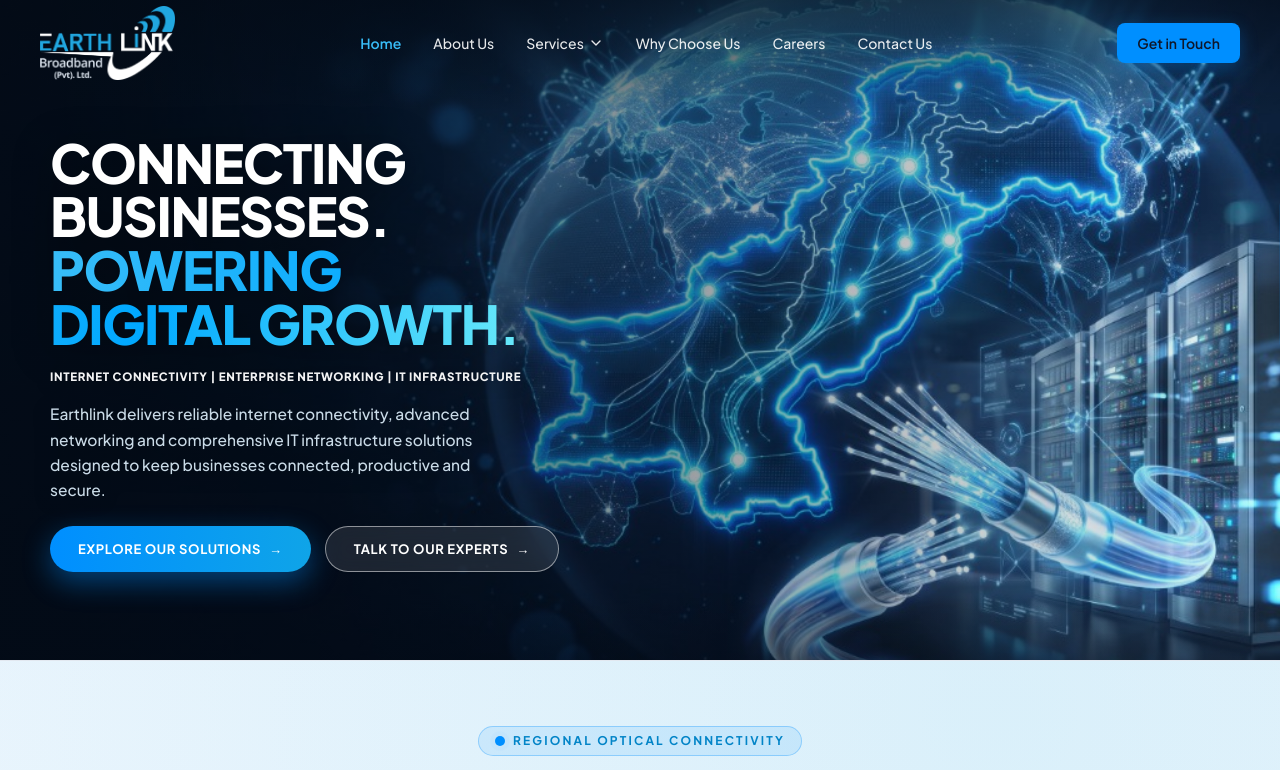
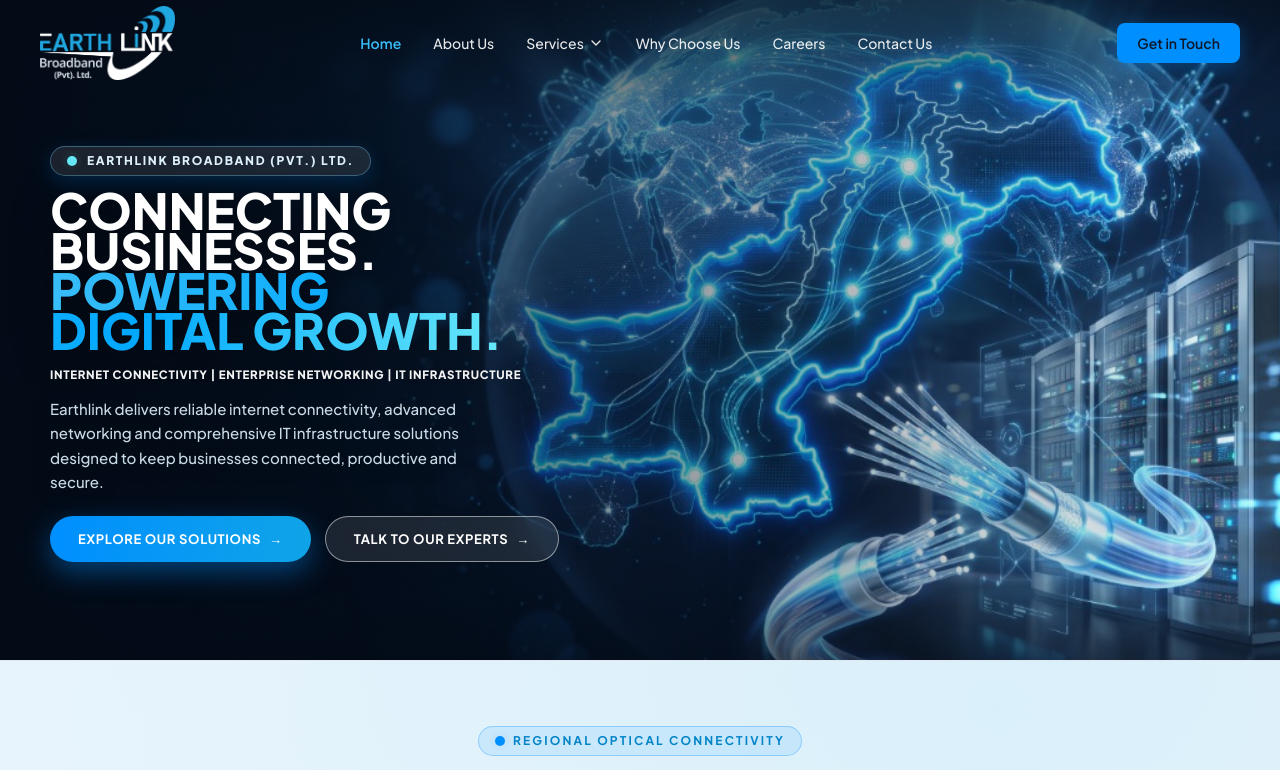
Before and after one commit to zainshabbir04/Earthlink, a Next.js app: page / in a window 1280 px wide. Shown: the top 770 px of the page. Built offline with nearby package versions, Linux system fonts and the light colour scheme.

Commit message:
Add full EARTHLINK Broadband (Pvt.) Ltd. hero badge and balance vertical Hero text alignment

```diff
--- a/src/components/HubexHomeInteractive.tsx
+++ b/src/components/HubexHomeInteractive.tsx
@@ -63,10 +63,21 @@ export default function HubexHomeInteractive() {
         <div className="pointer-events-none absolute inset-x-0 bottom-0 h-16 bg-gradient-to-t from-[#030B16]/40 to-transparent" />
 
         {/* Exact Hero Text & Buttons Overlay on Left */}
-        <div className="relative z-10 w-full max-w-7xl mx-auto px-[20px] lg:px-[50px] pt-28 pb-16 lg:pt-32 lg:pb-20">
-          <div className="max-w-[520px] space-y-4">
+        <div className="relative z-10 w-full max-w-7xl mx-auto px-[20px] lg:px-[50px] pt-24 pb-12 lg:pt-28 lg:pb-16">
+          <div className="max-w-[520px] space-y-3.5">
+            {/* Full Company Name Hero Badge */}
+            <div className="inline-flex items-center gap-2.5 bg-white/10 border border-sky-300/35 backdrop-blur-md shadow-[0_6px_20px_rgba(0,143,255,0.2)] rounded-full px-4 py-1.5">
+              <span className="relative flex h-2.5 w-2.5">
+                <span className="animate-ping absolute inline-flex h-full w-full rounded-full bg-cyan-300 opacity-75" />
+                <span className="relative inline-flex rounded-full h-2.5 w-2.5 bg-cyan-300" />
+              </span>
+              <span className="!text-sky-100 text-[11px] sm:text-xs font-extrabold uppercase tracking-[0.14em]">
+                {BRAND_INFO.companyName}
+              </span>
+            </div>
+
             {/* Bold Hero Heading */}
-            <h1 className="text-3xl sm:text-5xl lg:text-[3.1rem] xl:text-[3.35rem] leading-[1.06] font-black tracking-tight uppercase !text-white drop-shadow-[0_4px_20px_rgba(0,0,0,0.45)]">
+            <h1 className="text-3xl sm:text-4xl lg:text-[2.85rem] xl:text-[3.1rem] leading-[1.06] font-black tracking-normal uppercase !text-white drop-shadow-[0_4px_20px_rgba(0,0,0,0.45)]">
               CONNECTING <br />
               BUSINESSES. <br />
               <span className="text-transparent bg-clip-text bg-gradient-to-r from-[#38BDF8] via-[#00A8FF] to-[#67E8F9]">
@@ -81,7 +92,7 @@ export default function HubexHomeInteractive() {
             </p>
 
             {/* Description Paragraph */}
-            <p className="text-sm sm:text-[15px] lg:text-[15.5px] !text-sky-100/90 font-medium leading-relaxed max-w-[460px] drop-shadow-[0_2px_10px_rgba(0,0,0,0.45)]">
+            <p className="text-sm sm:text-[14.5px] lg:text-[15px] !text-sky-100/90 font-medium leading-relaxed max-w-[460px] drop-shadow-[0_2px_10px_rgba(0,0,0,0.45)]">
               Earthlink delivers reliable internet connectivity, advanced networking and comprehensive IT infrastructure solutions designed to keep businesses connected, productive and secure.
             </p>
 
```
